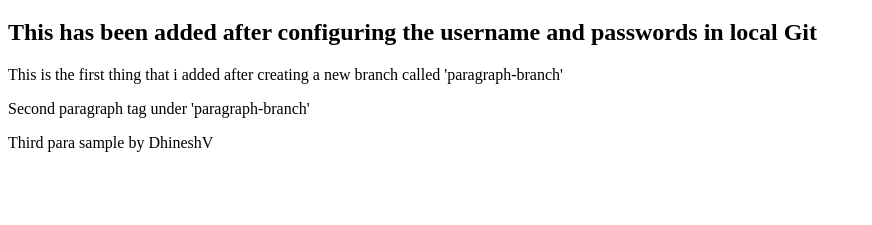
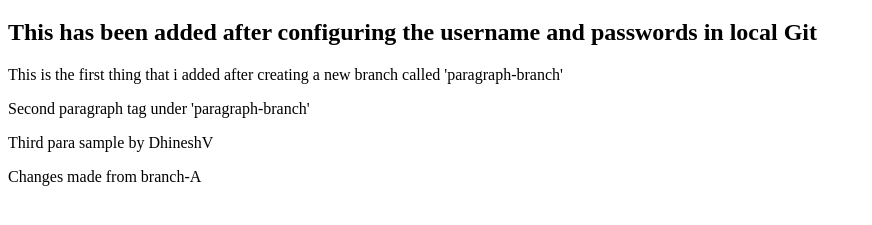
Before and after one commit to tanush-peronal-cei/git-practice, a plain HTML site: page index.html in a window 1280 px wide. Shown: the part 61-286 px from the top of the page, without its empty margins (0-872 px from the left). Drawn offline with Linux system fonts and the light colour scheme.

Commit message:
Changes from branch-A

```diff
--- a/index.html
+++ b/index.html
@@ -14,5 +14,7 @@
     <p>Second paragraph tag under 'paragraph-branch'</p>
 
     <p>Third para sample by DhineshV</p>
+
+    <p>Changes made from branch-A</p>
 </body>
 </html>
```
